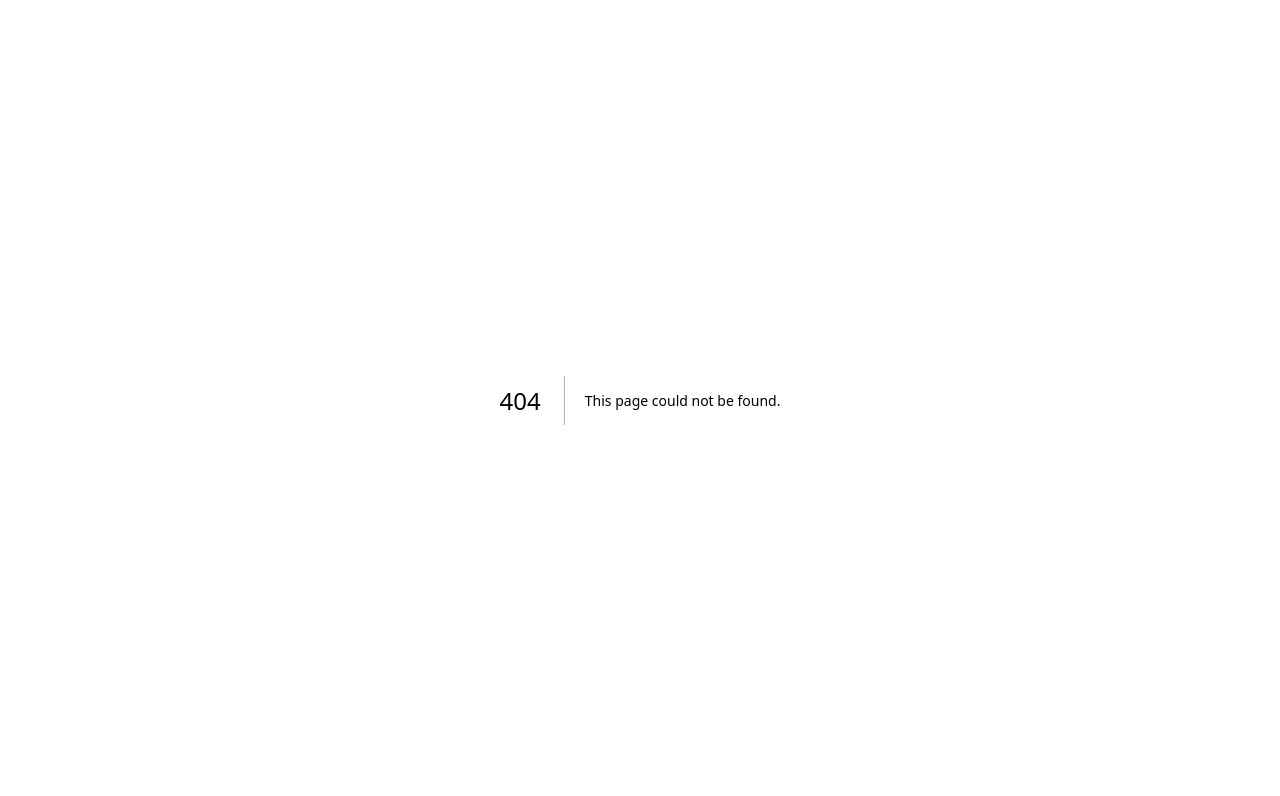
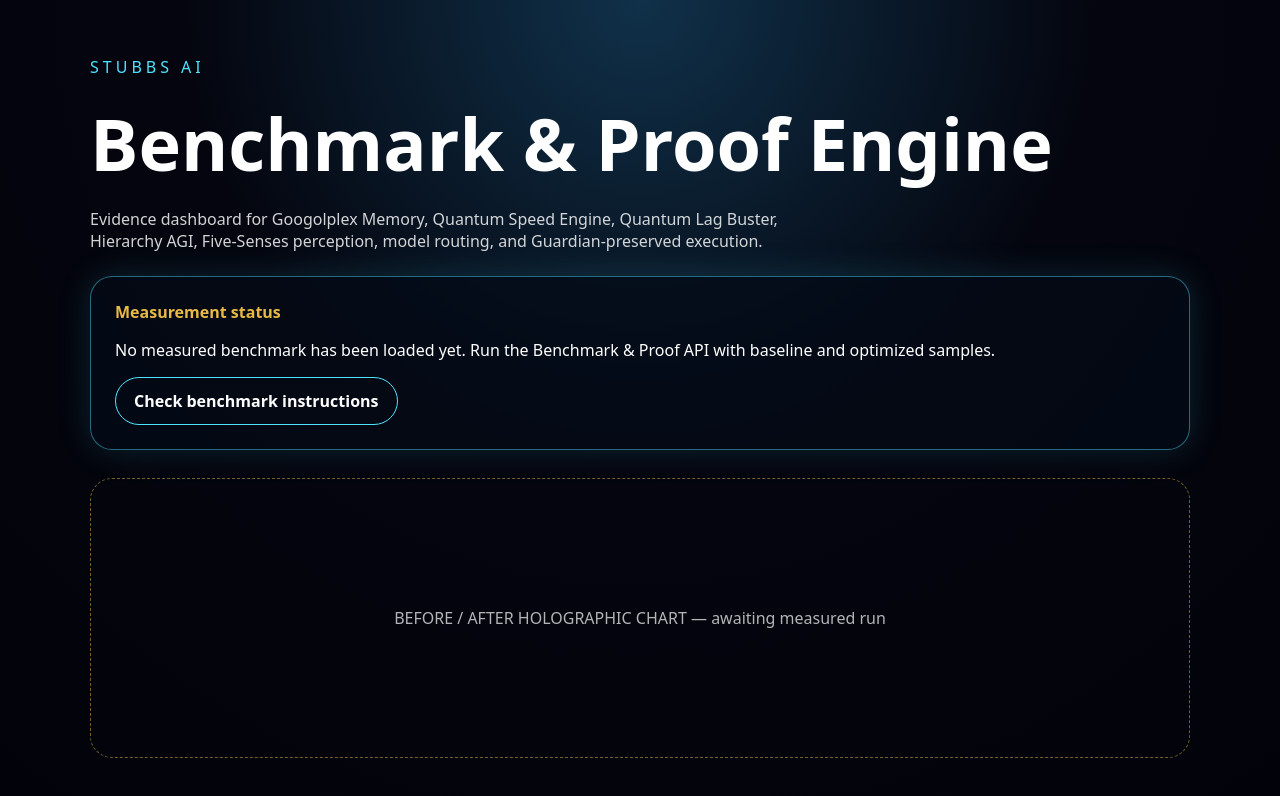
Before and after one commit to jgoldie1/amm-platform, a Next.js app: page /benchmark-proof in a window 1280 px wide. Before the commit this address had no page. Shown: the top 796 px of the page. Built offline with nearby package versions, Linux system fonts and the light colour scheme.

Commit message:
Add holographic benchmark proof dashboard

```diff
--- /dev/null
+++ b/app/benchmark-proof/page.tsx
@@ -0,0 +1,127 @@
+"use client";
+
+import { useMemo, useState } from "react";
+
+type Proof = {
+  baseline: Record<string, number | string | undefined>;
+  optimized: Record<string, number | string | undefined>;
+  delta: Record<string, number>;
+};
+
+const metricLabels: Record<string, string> = {
+  p95LatencyMs: "P95 latency (ms)",
+  avgMemoryRetrievalMs: "Memory retrieval (ms)",
+  avgTokensPerRequest: "Tokens / request",
+  totalEstimatedCostUsd: "Estimated cost ($)",
+  successRate: "Success rate",
+  cacheHitRate: "Cache hit rate",
+  safetyGatePreservationRate: "Safety gates preserved",
+};
+
+export default function BenchmarkProofPage() {
+  const [proof, setProof] = useState<Proof | null>(null);
+  const [message, setMessage] = useState(
+    "No measured benchmark has been loaded yet. Run the Benchmark & Proof API with baseline and optimized samples.",
+  );
+
+  const rows = useMemo(() => {
+    if (!proof) return [];
+    return Object.keys(metricLabels).map((key) => ({
+      key,
+      label: metricLabels[key],
+      before: Number(proof.baseline[key] ?? 0),
+      after: Number(proof.optimized[key] ?? 0),
+    }));
+  }, [proof]);
+
+  async function loadLatestExample() {
+    setProof(null);
+    setMessage(
+      "The dashboard does not fabricate results. POST measured samples to /api/benchmark-proof, then connect the returned proof object here or persist/read it from Supabase.",
+    );
+  }
+
+  return (
+    <main
+      style={{
+        minHeight: "100vh",
+        padding: "40px 20px",
+        background: "radial-gradient(circle at top, #10314a 0%, #04050e 45%, #02030a 100%)",
+        color: "white",
+        fontFamily: "system-ui, sans-serif",
+      }}
+    >
+      <section style={{ maxWidth: 1100, margin: "0 auto" }}>
+        <p style={{ letterSpacing: 4, color: "#4FE3FF" }}>STUBBS AI</p>
+        <h1 style={{ fontSize: "clamp(2rem, 6vw, 4.5rem)", margin: "8px 0" }}>
+          Benchmark & Proof Engine
+        </h1>
+        <p style={{ maxWidth: 760, opacity: 0.82 }}>
+          Evidence dashboard for Googolplex Memory, Quantum Speed Engine, Quantum Lag Buster,
+          Hierarchy AGI, Five-Senses perception, model routing, and Guardian-preserved execution.
+        </p>
+
+        <div
+          style={{
+            marginTop: 24,
+            border: "1px solid rgba(79,227,255,.45)",
+            boxShadow: "0 0 35px rgba(79,227,255,.15)",
+            borderRadius: 22,
+            padding: 24,
+            background: "rgba(5,12,24,.72)",
+          }}
+        >
+          <strong style={{ color: "#E8B944" }}>Measurement status</strong>
+          <p>{message}</p>
+          <button
+            onClick={loadLatestExample}
+            style={{
+              padding: "12px 18px",
+              borderRadius: 999,
+              border: "1px solid #4FE3FF",
+              background: "transparent",
+              color: "white",
+              cursor: "pointer",
+            }}
+          >
+            Check benchmark instructions
+          </button>
+        </div>
+
+        <div style={{ display: "grid", gap: 18, marginTop: 28 }}>
+          {rows.length === 0 ? (
+            <div
+              style={{
+                minHeight: 280,
+                display: "grid",
+                placeItems: "center",
+                borderRadius: 22,
+                border: "1px dashed rgba(232,185,68,.5)",
+                color: "rgba(255,255,255,.7)",
+              }}
+            >
+              BEFORE / AFTER HOLOGRAPHIC CHART — awaiting measured run
+            </div>
+          ) : (
+            rows.map((row) => {
+              const max = Math.max(row.before, row.after, 1);
+              return (
+                <div key={row.key} style={{ padding: 18, borderRadius: 18, background: "rgba(255,255,255,.04)" }}>
+                  <strong>{row.label}</strong>
+                  <div style={{ marginTop: 12, display: "grid", gap: 8 }}>
+                    <div style={{ width: `${(row.before / max) * 100}%`, minWidth: 8, padding: 8, background: "rgba(255,255,255,.18)", borderRadius: 999 }}>
+                      Before: {row.before}
+                    </div>
+                    <div style={{ width: `${(row.after / max) * 100}%`, minWidth: 8, padding: 8, background: "rgba(79,227,255,.25)", border: "1px solid rgba(79,227,255,.5)", borderRadius: 999 }}>
+                      After: {row.after}
+                    </div>
+                  </div>
+                </div>
+              );
+            })
+          )}
+        </div>
+      </section>
+    </main>
+  );
+}
```
